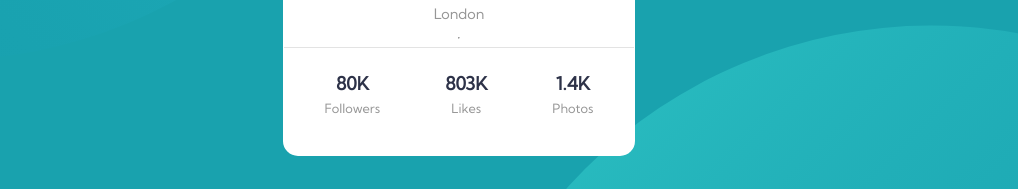
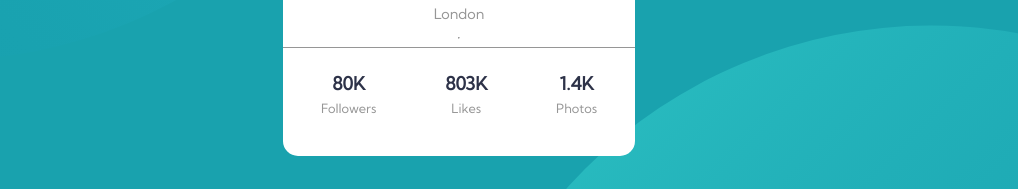
Before and after one commit to ShubhangiMishra215/Profile-card-component, a plain HTML site: page index.html in a window 1536 px wide. Shown: the part 437-626 px from the top of the page, without its empty margins (309-1327 px from the left). Drawn offline with Linux system fonts and the light colour scheme.

Commit message:
Update index.css

```diff
--- a/index.css
+++ b/index.css
@@ -37,7 +37,7 @@ body {
     background-color: var(--color-content-bg);
     display: flex;
     flex-direction: column;
-    width: clamp(16rem, 85vw, 20rem);
+    width:clamp(16rem, 85vw, 20rem);
     height: auto;
     border-radius: var(--border-radius-large);
     justify-content: center;
@@ -114,10 +114,10 @@ body {
     text-align:center;
     padding: 1.5rem 0rem;
 
-    border-top: 0.06rem solid hsl(0, 0%, 89%);
+    border-top: 0.06rem solid var(--color-text-tertiary);
     width: 100%;
-    padding-inline-start: 1rem;
-    padding-inline-end: 1rem;
+    padding-inline-start: 0.9rem;
+    padding-inline-end: 0.9rem;
 
 }
 .stat{
@@ -159,7 +159,7 @@ body {
         margin-block-start: 5rem;
     }
     .stats{
-        gap:1rem;
+        gap:1.3rem;
     }
 
 
```
